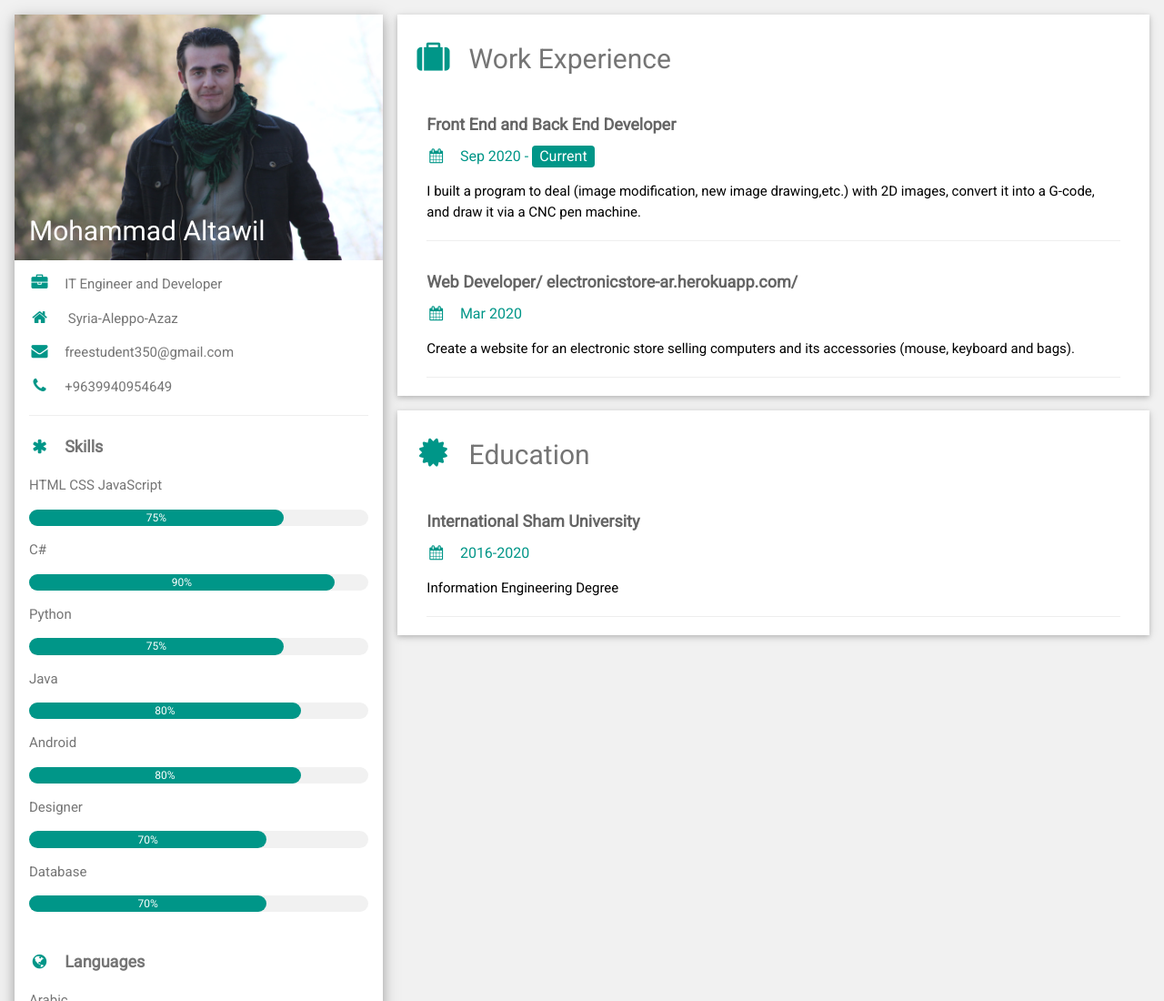
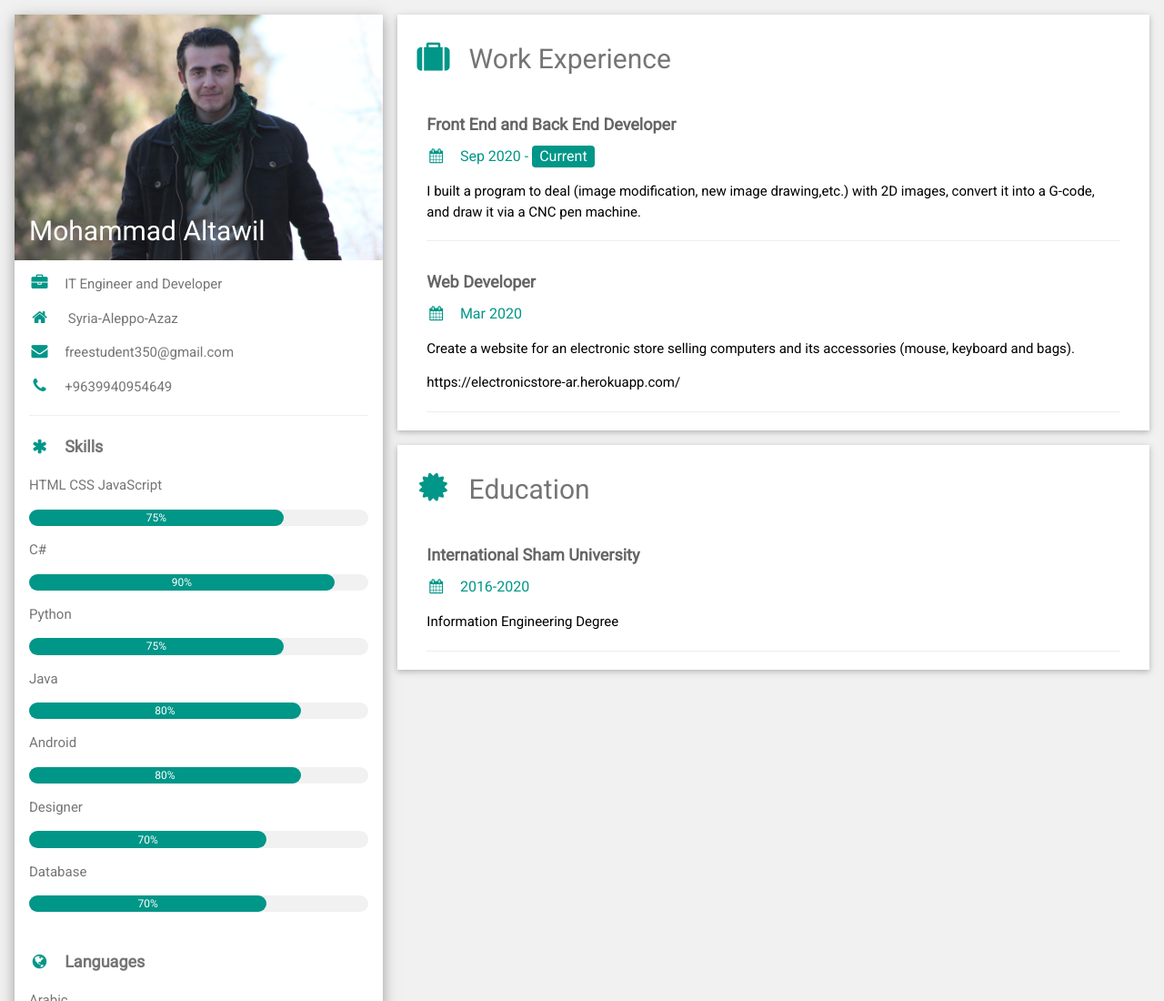
Before and after one commit to Mohammad350/CV, a plain HTML site: page index.html in a window 1280 px wide. Shown: the top 1100 px of the page at 91% size. Drawn offline with nearby package versions, Linux system fonts and the light colour scheme.

Commit message:
Update index.html

```diff
--- a/index.html
+++ b/index.html
@@ -95,9 +95,10 @@ html,body,h1,h2,h3,h4,h5,h6 {font-family: "Roboto", sans-serif}
           <hr>
         </div>
         <div class="w3-container">
-          <h5 class="w3-opacity"><b>Web Developer/ electronicstore-ar.herokuapp.com/</b></h5>
+          <h5 class="w3-opacity"><b>Web Developer</b></h5>
           <h6 class="w3-text-teal"><i class="fa fa-calendar fa-fw w3-margin-right"></i>Mar 2020</h6>
           <p>Create a website for an electronic store selling computers and its accessories (mouse, keyboard and bags).</p>
+          <p>https://electronicstore-ar.herokuapp.com/</p>
           <hr>
         </div>
 
```
